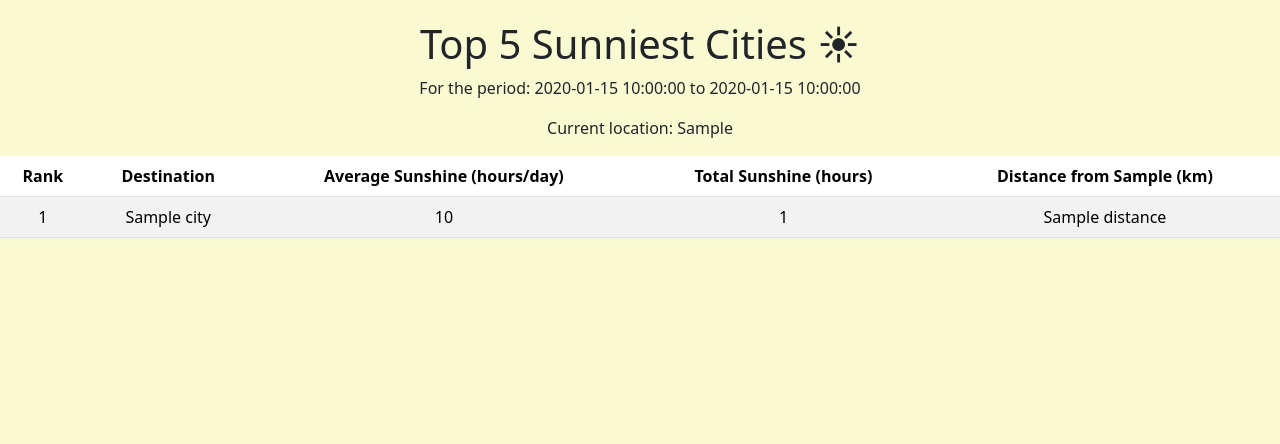
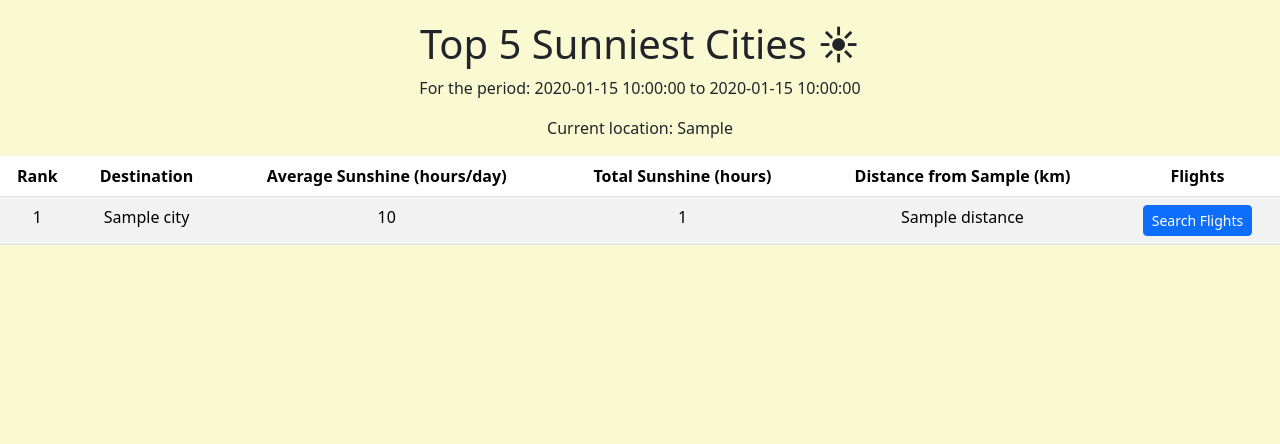
Before and after one commit to Zaibatus/Sunnyscout, a Flask app: template templates/results.html in a window 1280 px wide. Shown: the part 50-494 px from the top of the page. Run offline with Flask 3, Linux system fonts and the light colour scheme; the template is opened without the code that fills it: most values are stand-ins (such as "Sample title", 1, 10 or a date in 2020).

Commit message:
add custom kayak link with nearest origin airport

```diff
--- a/main.py
+++ b/main.py
@@ -174,11 +174,26 @@ def result():
 
     # Get current location coordinates
     europe_cities_df = pd.read_csv('europe_cities.csv')
+    airports_df = pd.read_csv('cities_airports.csv')
+
     current_city = europe_cities_df[europe_cities_df['city'].str.lower() == current_location.lower()].iloc[0] if not europe_cities_df[europe_cities_df['city'].str.lower() == current_location.lower()].empty else None
+
     if current_city is not None:
         current_lat, current_lon = current_city['lat'], current_city['lng']
+
+        # Check if the current location is in the airports database
+        current_airport = airports_df[airports_df['City'].str.lower() == current_location.lower()]
+
+        if current_airport.empty:
+            # Find the closest airport
+            closest_city, closest_airport_code = find_closest_airport(current_lat, current_lon, airports_df)
+            current_location_code = closest_airport_code
+            print(f"No airport found for {current_location}. Using closest airport: {closest_city} ({closest_airport_code})")
+        else:
+            current_location_code = current_airport.iloc[0]['IATA_Code']
     else:
         current_lat, current_lon = None, None
+        current_location_code = None
 
     # Filter cities based on preferences and distance
     filtered_cities = filter_cities_by_preferences(cities, preferences, current_lat, current_lon, distance_preference)
@@ -227,12 +242,21 @@ def result():
     # Prepare data for the template
     result_data = []
     for rank, city_data in enumerate(top_5_cities, 1):
+        flight_search = FlightSearch()
+        destination_code = flight_search.get_destination_code(city_data['city'].split(',')[0])
+
+        if current_location_code and destination_code != "N/A" and destination_code != "Not Found":
+            kayak_link = f"https://www.kayak.com/flights/{current_location_code}-{destination_code}/{start_date.strftime('%Y-%m-%d')}/{end_date.strftime('%Y-%m-%d')}"
+        else:
+            kayak_link = None
+
         result = {
             'rank': rank,
             'city': f"{city_data['city']}, {city_data['country']}",
             'avg_sunshine': f"{city_data['avg_sunshine']:.2f}",
             'total_sunshine': f"{city_data['total_sunshine']:.2f}",
-            'distance': f"{city_data['distance']}"
+            'distance': f"{city_data['distance']}",
+            'kayak_link': kayak_link
         }
         result_data.append(result)
 
@@ -264,5 +288,11 @@ def filter_cities_by_preferences(cities, preferences, current_lat, current_lon,
     return filtered_cities
 
 
+def find_closest_airport(lat, lon, airports_df):
+    airports_df['distance'] = airports_df.apply(lambda row: haversine_distance(lat, lon, row['Latitude'], row['Longitude']), axis=1)
+    closest_airport = airports_df.loc[airports_df['distance'].idxmin()]
+    return closest_airport['City'], closest_airport['IATA_Code']
+
+
 if __name__ == '__main__':
     app.run(host='0.0.0.0', port=5001, debug=True)
--- a/templates/results.html
+++ b/templates/results.html
@@ -34,6 +34,7 @@
                             <th>Average Sunshine (hours/day)</th>
                             <th>Total Sunshine (hours)</th>
                             <th>Distance from {{ current_location }} (km)</th>
+                            <th>Flights</th>
                         </tr>
                     </thead>
                     <tbody>
@@ -44,6 +45,13 @@
                             <td>{{ city.avg_sunshine }}</td>
                             <td>{{ city.total_sunshine }}</td>
                             <td>{{ city.distance if city.distance != 'N/A' else 'N/A' }}</td>
+                            <td>
+                                {% if city.kayak_link %}
+                                    <a href="{{ city.kayak_link }}" target="_blank" class="btn btn-primary btn-sm">Search Flights</a>
+                                {% else %}
+                                    <span class="text-muted">No flight search available</span>
+                                {% endif %}
+                            </td>
                         </tr>
                         {% endfor %}
                     </tbody>
```
